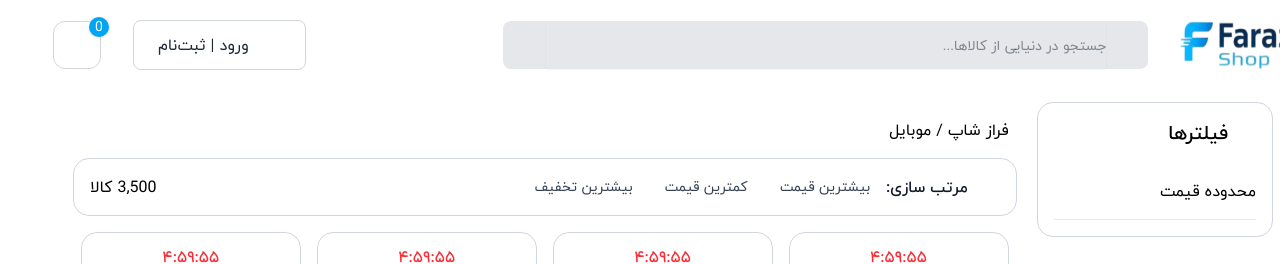
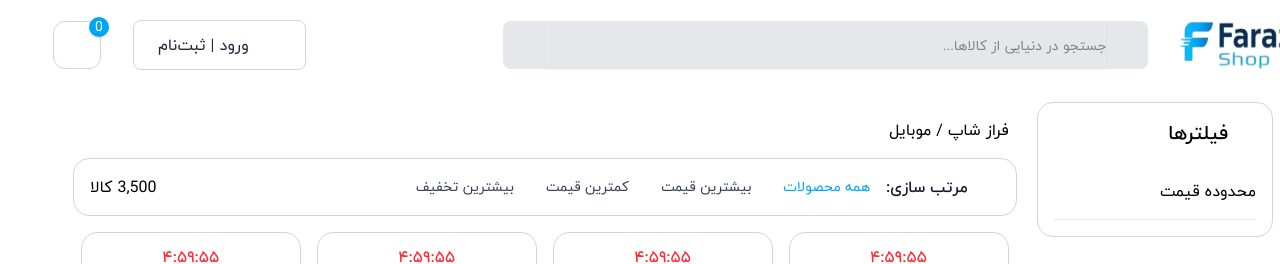
Before and after one commit to Najafi13814252/Faraz-shop, a Next.js app: page /product-category/airpod in a window 1280 px wide. Shown: the top 264 px of the page. Built offline with nearby package versions, Linux system fonts and the light colour scheme; some icons are missing.

Commit message:
fixed bugs

```diff
--- a/src/app/product-category/[category]/layout.tsx
+++ b/src/app/product-category/[category]/layout.tsx
@@ -4,7 +4,7 @@ import SortingFilter from '@/components/SortingFilter'
 type Props = {
     children: React.ReactNode
     params: { category: string }
-    searchParams?: { sort?: string }
+    searchParams: { sort?: string }
 }
 
 export default function CtegoryProductLayout({ children, params, searchParams }: Props) {
@@ -23,7 +23,7 @@ export default function CtegoryProductLayout({ children, params, searchParams }:
                         <div className="mr-2 my-2">فراز شاپ / موبایل</div>
 
                         {/* product filter  */}
-                        <SortingFilter category={params.category} currentSort={sort}/>
+                        <SortingFilter category={params.category}/>
                         {children}
                     </div>
                 </div>
--- a/src/app/product-category/[category]/page.tsx
+++ b/src/app/product-category/[category]/page.tsx
@@ -3,7 +3,7 @@ import products from "@/data/products";
 import { Icon } from "@iconify/react";
 
 type Props = {
-  searchParams?: { sort?: string };
+  searchParams: { sort?: string };
 }
 
 export default function CategoryProducts({ searchParams }: Props) {
--- a/src/components/SortingFilter.tsx
+++ b/src/components/SortingFilter.tsx
@@ -1,18 +1,25 @@
+'use client'
+
 import { Icon } from "@iconify/react";
 import Link from "next/link";
+import { useSearchParams } from "next/navigation";
 
 type Props = {
-    category: string;
-    currentSort: string;
+    category: string
 }
 
-export default function SortingFilter({ category, currentSort }: Props) {
+export default function SortingFilter({ category }: Props) {
+
+    const searchParams = useSearchParams();
+    const currentSort = searchParams.get("sort") || "default";
 
     const options = [
+        { label: "همه‌ محصولات", value: "default" },
         { label: "بیشترین قیمت", value: "highPrice" },
         { label: "کمترین قیمت", value: "lowPrice" },
         { label: "بیشترین تخفیف", value: "discount" }
     ]
+
 
     return (
         <div className="flex items-center justify-between border border-gray-300 rounded-2xl p-4">
@@ -23,8 +30,8 @@ export default function SortingFilter({ category, currentSort }: Props) {
                 </div>
                 <ul className="flex items-center gap-8 text-gray-700 text-sm">
                     {options.map(option => (
-                        <li key={option.value} className={currentSort === option.value ? 'text-sky-500' : ''}>
-                            <Link href={`/product-category/${category}?sort=${option.value}`}>
+                        <li key={option.value}>
+                            <Link href={`/product-category/${category}?sort=${option.value}`} className={currentSort === option.value ? 'text-sky-500' : ''}>
                                 {option.label}
                             </Link>
                         </li>
```
